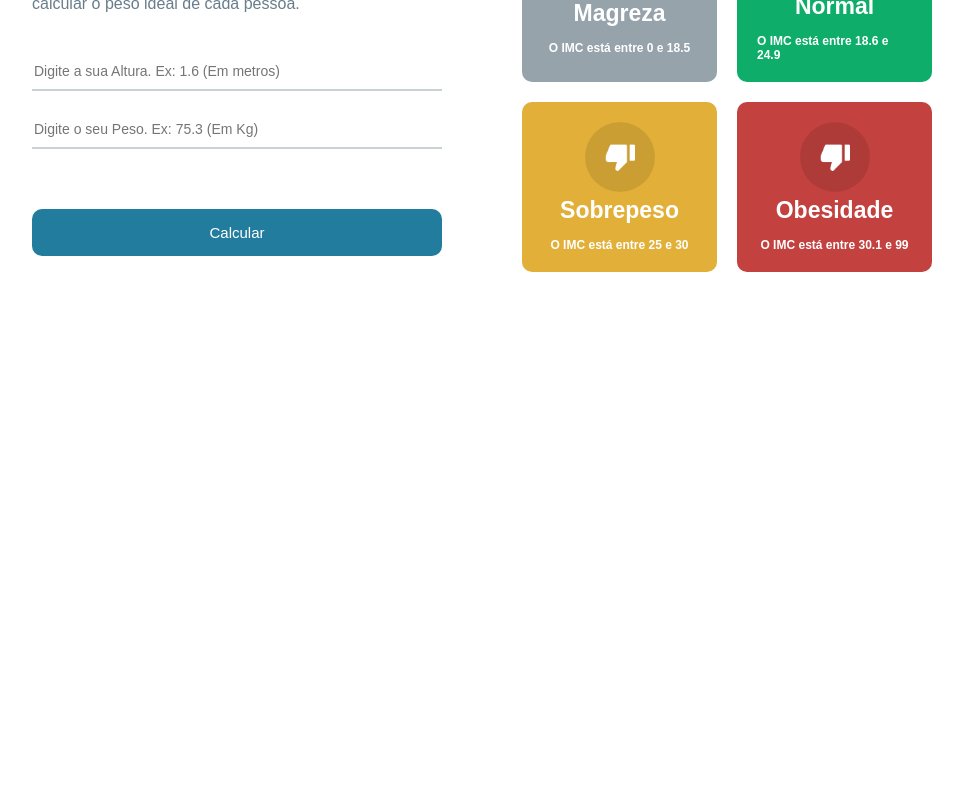
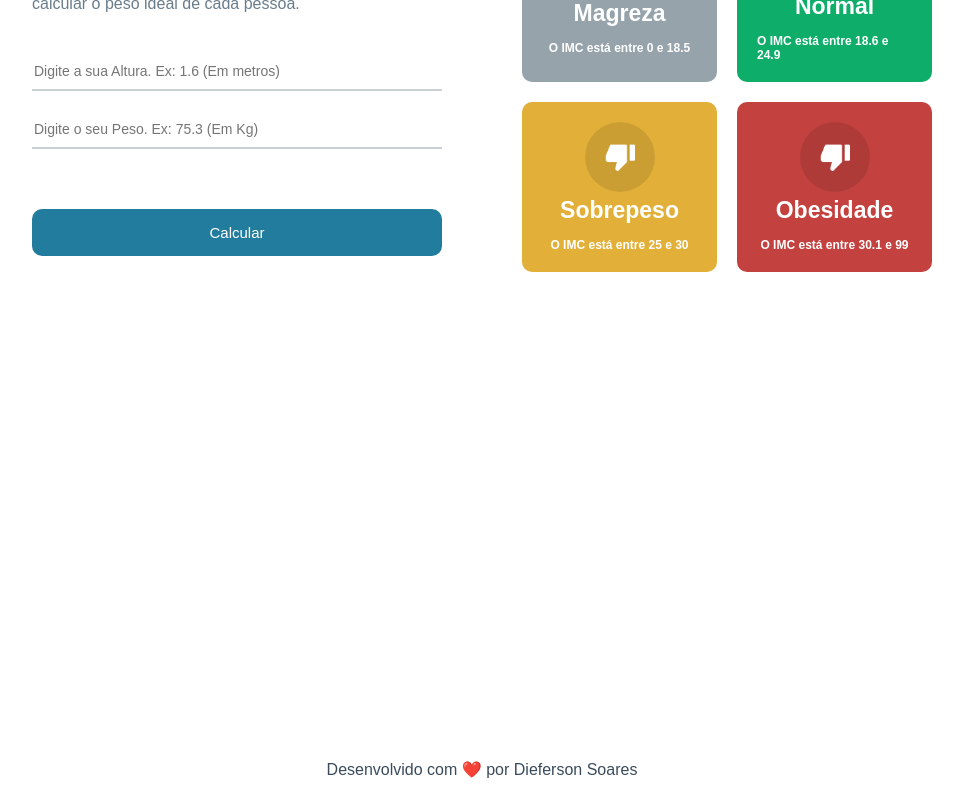
Before and after one commit to frontendDieferson/imc, a React (Create React App) app: page / in a window 1280 px wide. Shown: the part 211-1011 px from the top of the page, without its empty margins (158-1121 px from the left). Before the commit the page ends 800 px from the top, so only its background shows below. Built offline with nearby package versions, Linux system fonts and the light colour scheme.

Commit message:
Add Footer and README.md

```diff
--- a/public/index.html
+++ b/public/index.html
@@ -6,8 +6,8 @@
     <meta name="viewport" content="width=device-width, initial-scale=1" />
     <meta name="theme-color" content="#000000" />
     <meta
-      name="description"
-      content="Web site created using create-react-app"
+      name="imc Project"
+      content="Aplicação Web para Calcular imc"
     />
     <link rel="apple-touch-icon" href="%PUBLIC_URL%/logo192.png" />
     <!--
@@ -24,7 +24,7 @@
       work correctly both with client-side routing and a non-root public URL.
       Learn how to configure a non-root public URL by running `npm run build`.
     -->
-    <title>React App</title>
+    <title>imc Project</title>
   </head>
   <body>
     <noscript>You need to enable JavaScript to run this app.</noscript>
--- a/src/App.module.css
+++ b/src/App.module.css
@@ -2,8 +2,14 @@
     box-sizing: border-box;
 
 }
+footer {
+    flex-shrink: 0;
+}
 
 body {
+    width: 100%;
+    height: 100%;
+
     font-family: Arial, Helvetica, sans-serif;
 }
 .headerContainer {
@@ -103,6 +109,20 @@ body {
     opacity: .8;
 }
 
+.footer {
+    padding: 5px;
+    margin-top: 467px;
+    width: 100%;
+    align-items: center;
+    flex-shrink: 0;
+
+}
+.footer p {
+    text-align: center;
+    color: #3A4B5C;
+
+}
+
 @media (max-width: 770px) {
     header {
         padding: 0 20px;
--- a/src/App.tsx
+++ b/src/App.tsx
@@ -79,6 +79,9 @@ const App = () => {
         }
         </div>
       </div>
+      <div className={styles.footer}>
+        <p>Desenvolvido com ❤️ por Dieferson Soares</p>
+      </div>
     </div>
   )
 }
```
Also changed, not shown: 1 other file (tests, documents, lock files or other folders).
